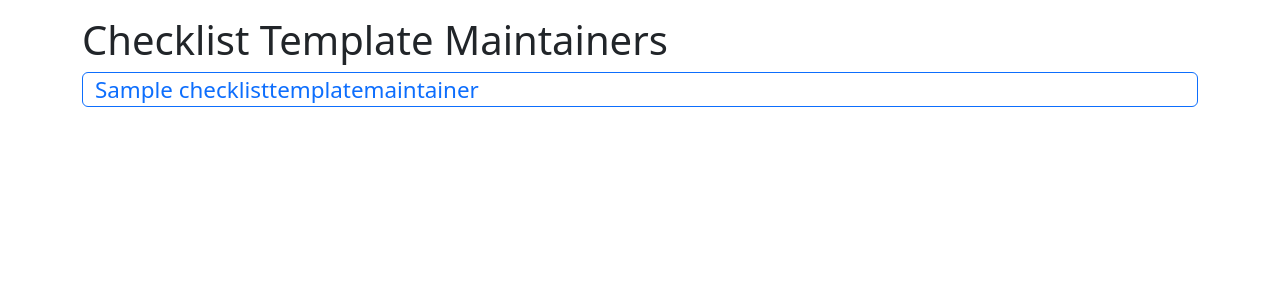
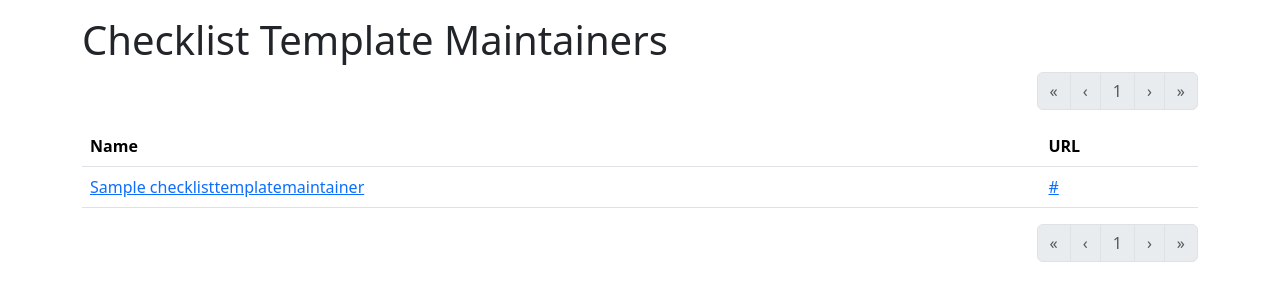
Before and after one commit to Open-Orange-Button/Orange-Button-ChecklistRegistry, a Django app: page /checklisttemplatemaintainer/ in a window 1280 px wide. Shown: the part 83-384 px from the top of the page. Run offline with Django 5.2, Linux system fonts and the light colour scheme; tables that the repository leaves empty hold one stand-in row (values such as "Sample post"); some libraries are stand-ins or nearby versions.

Commit message:
pagination for the maintainers list

```diff
--- a/server/templates/server/maintainer_list.html
+++ b/server/templates/server/maintainer_list.html
@@ -3,17 +3,33 @@
 {% block main %}
 <div class='container mt-3 mb-4'>
     <h1>Checklist Template Maintainers</h1>
-    {% for maintainer in maintainers %}
-        <h2 class='h4'>
-            <a
-                type='button'
-                class='btn btn-outline-primary btn-short text-start'
-                style='width: 100%; font-size: 1.4rem;'
-                href='{% url 'maintainer:detail' maintainer.ChecklistTemplateMaintainerID_Value %}'
-                >
-                {{ maintainer.ChecklistTemplateMaintainerName_Value }}
-            </a>
-        </h2>
-    {% endfor %}
+    {% include 'server/pagination.html' with page=page_maintainers justify_content='justify-content-end' %}
+    <table class='table'>
+        <thead>
+            <tr>
+                <th col='scope'>Name</th>
+                <th col='scope'>URL</th>
+            </tr>
+        </thead>
+        <tbody>
+            {% for maintainer in page_maintainers %}
+            <tr>
+                <td>
+                    <a
+                        class='link-opacity-100'
+                        href='{% url 'maintainer:detail' maintainer.ChecklistTemplateMaintainerID_Value %}'
+                        >{{ maintainer.ChecklistTemplateMaintainerName_Value }}</a>
+                </td>
+                <td>
+                    <a
+                        class='link-opacity-100'
+                        href='{{ maintainer.URL_Value }}'
+                        >{{ maintainer.URL_Value }}</a>
+                </td>
+            </tr>
+            {% endfor %}
+        </tbody>
+    </table>
+    {% include 'server/pagination.html' with page=page_maintainers justify_content='justify-content-end' %}
 </div>
 {% endblock %}
--- /dev/null
+++ b/server/templates/server/pagination.html
@@ -0,0 +1,19 @@
+<nav aria-label='list navigation'>
+    <ul class='pagination {{ justify_content }}'>
+        <li class='page-item {% if not page.has_previous %}disabled{% endif %}'>
+            <a href='{{ query_param_string }}page=1' class='page-link'>&laquo;</a>
+            </li>
+            <li class='page-item {% if not page.has_previous %}disabled{% endif %}'>
+                <a {% if page.has_previous %}href='{{ query_param_string }}page={{ page.previous_page_number }}'{% endif %} class='page-link'>&lsaquo;</a>
+            </li>
+        <li class='page-item disabled'>
+            <a class='page-link'>{{ page.number }}</a>
+        </li>
+        <li class='page-item {% if not page.has_next %}disabled{% endif %}'>
+            <a {% if page.has_next %}href='{{ query_param_string }}page={{ page.next_page_number }}{% endif %}' class='page-link'>&rsaquo;</a>
+        </li>
+        <li class='page-item {% if not page.has_next %}disabled{% endif %}'>
+            <a href='{{ query_param_string }}page={{ page.paginator.num_pages }}' class='page-link'>&raquo;</a>
+        </li>
+    </ul>
+</nav>
--- a/server/views.py
+++ b/server/views.py
@@ -3,8 +3,9 @@ from collections import defaultdict
 import datetime
 import itertools
 
+from django.core import paginator
+import django.db.models
 import django.forms as forms
-import django.db.models
 from django.http import HttpResponse, JsonResponse, HttpResponseRedirect
 from django.shortcuts import get_object_or_404, render, reverse
 
@@ -182,11 +183,12 @@ def maintainer_detail(request, ChecklistTemplateMaintainerID_Value):
 
 
 def maintainer_list(request):
+    maintainers = models.ChecklistTemplateMaintainer.objects.all().order_by('ChecklistTemplateMaintainerName_Value')
     return render(
         request,
         'server/maintainer_list.html',
         dict(
-            maintainers=models.ChecklistTemplateMaintainer.objects.all().order_by('ChecklistTemplateMaintainerName_Value'),
+            page_maintainers=paginator.Paginator(maintainers, 20).get_page(request.GET.get('page')),
         ),
     )
 
```
